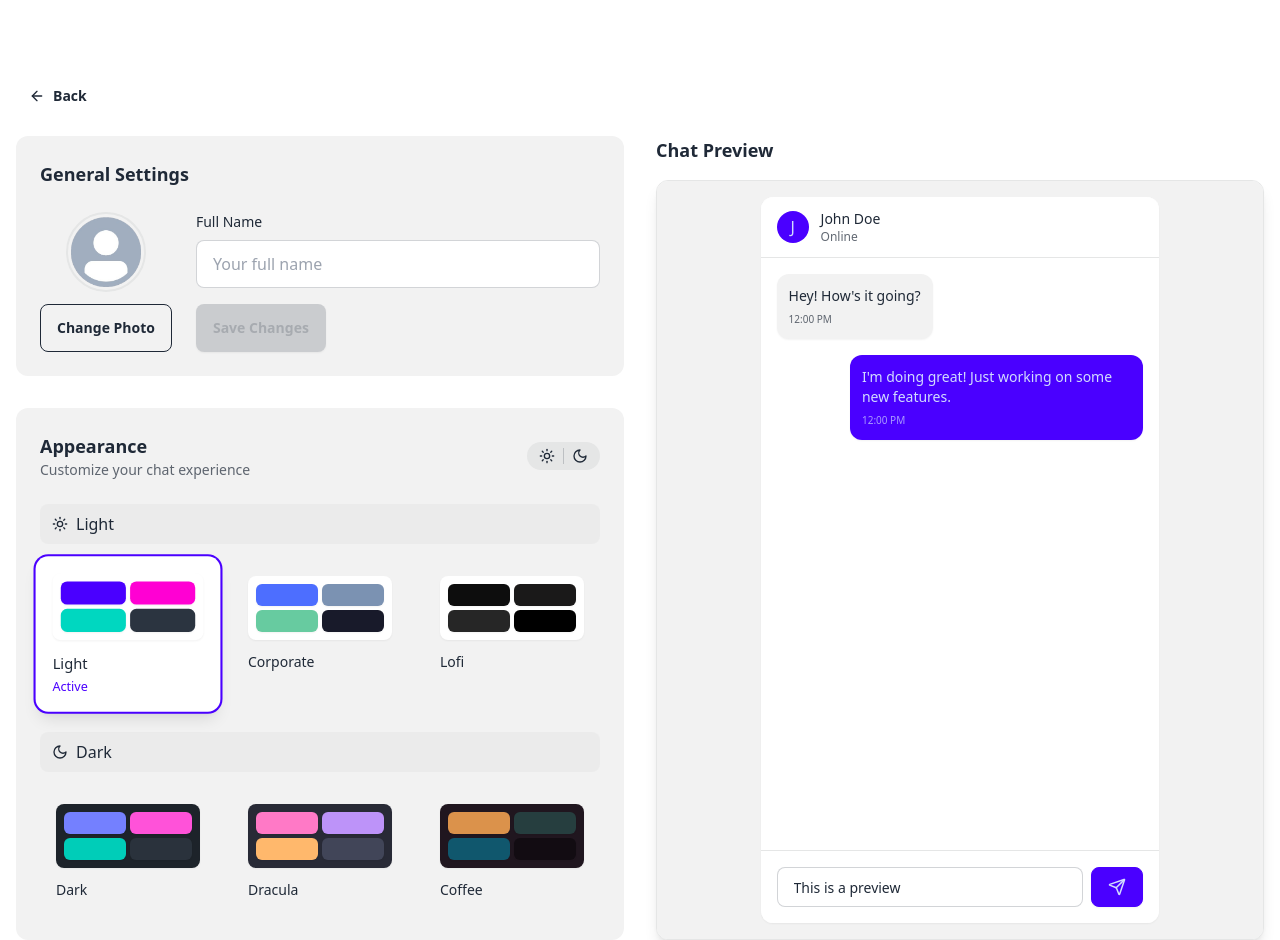
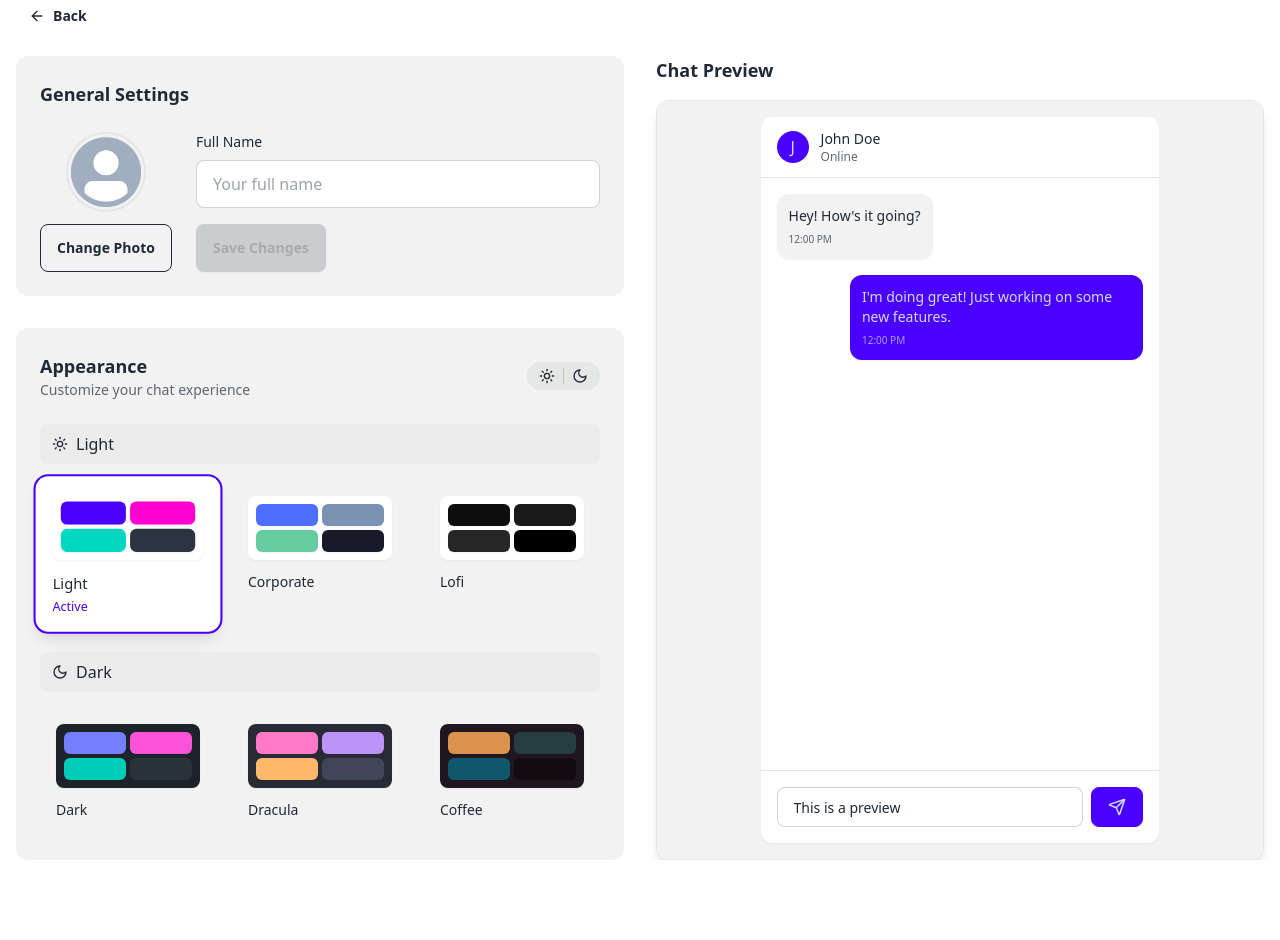
Before and after one commit to Nirbhay-kr24/Nexus-ChatApp, a React (Vite) app in the folder frontend/: page /settings in a window 1280 px wide. After the commit the page ends 860 px from the top, so only its background shows below. Built offline with nearby package versions, Linux system fonts and the light colour scheme; no server answers.

Commit message:
Update SettingsPage.jsx

```diff
--- a/frontend/src/pages/SettingsPage.jsx
+++ b/frontend/src/pages/SettingsPage.jsx
@@ -56,7 +56,7 @@ const SettingsPage = () => {
   };
 
   return (
-    <div className="h-screen container mx-auto px-4 pt-20 max-w-7xl">
+    <div className="h-screen container mx-auto px-4 pt-15 max-w-7xl">
       {/* Back Button */}
       <div className="mb-6">
         <button
```
